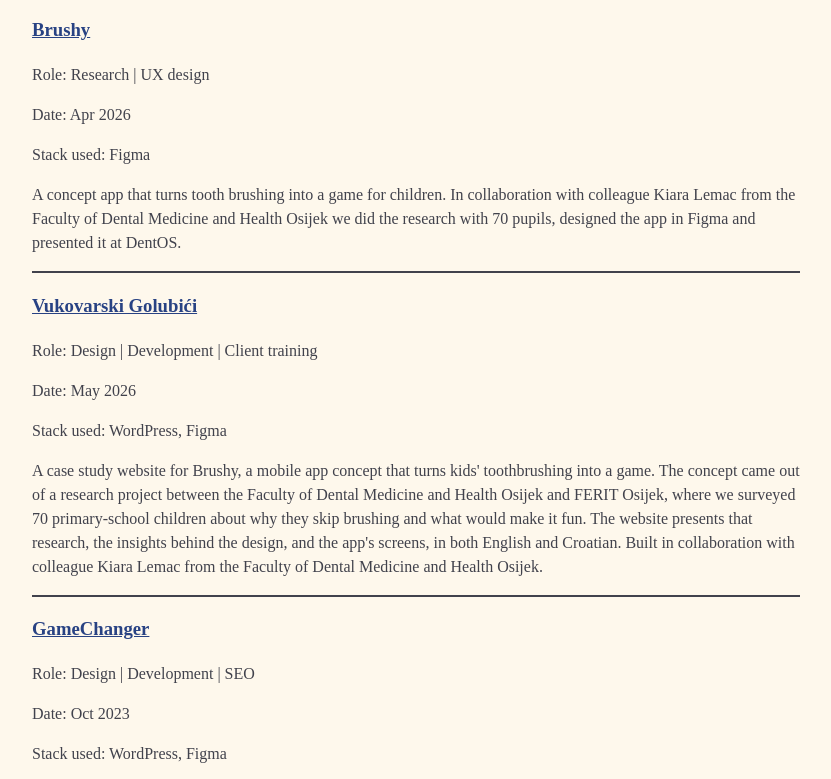
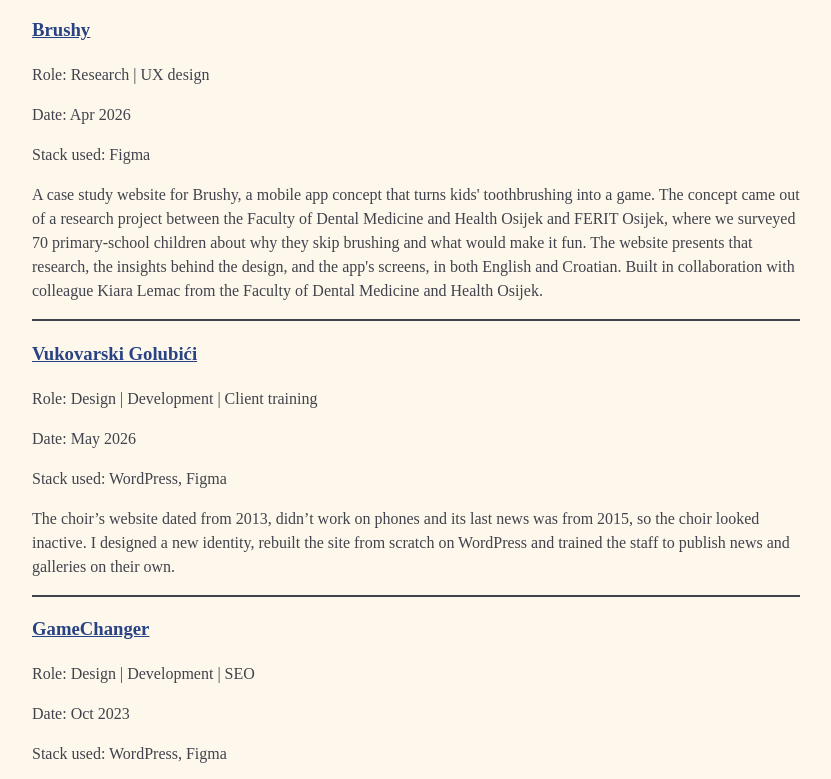
Before and after one commit to marinsabo/Portfolio-Website, a plain HTML site: page projects.html in a window 1280 px wide. Shown: the part 532-1311 px from the top of the page, without its empty margins (224-1055 px from the left). Drawn offline with Linux system fonts and the light colour scheme.

Commit message:
Fix previous commit mistakes

```diff
--- a/projects.html
+++ b/projects.html
@@ -42,10 +42,14 @@
         <p>Date: Apr 2026</p>
         <p>Stack used: Figma</p>
         <p>
-          A concept app that turns tooth brushing into a game for children. In
-          collaboration with colleague Kiara Lemac from the Faculty of Dental
-          Medicine and Health Osijek we did the research with 70 pupils,
-          designed the app in Figma and presented it at DentOS.
+          A case study website for Brushy, a mobile app concept that turns kids'
+          toothbrushing into a game. The concept came out of a research project
+          between the Faculty of Dental Medicine and Health Osijek and FERIT
+          Osijek, where we surveyed 70 primary-school children about why they
+          skip brushing and what would make it fun. The website presents that
+          research, the insights behind the design, and the app's screens, in
+          both English and Croatian. Built in collaboration with colleague Kiara
+          Lemac from the Faculty of Dental Medicine and Health Osijek.
         </p>
       </section>
       <section>
@@ -56,14 +60,10 @@
         <p>Date: May 2026</p>
         <p>Stack used: WordPress, Figma</p>
         <p>
-          A case study website for Brushy, a mobile app concept that turns kids'
-          toothbrushing into a game. The concept came out of a research project
-          between the Faculty of Dental Medicine and Health Osijek and FERIT
-          Osijek, where we surveyed 70 primary-school children about why they
-          skip brushing and what would make it fun. The website presents that
-          research, the insights behind the design, and the app's screens, in
-          both English and Croatian. Built in collaboration with colleague Kiara
-          Lemac from the Faculty of Dental Medicine and Health Osijek.
+          The choir’s website dated from 2013, didn’t work on phones and its
+          last news was from 2015, so the choir looked inactive. I designed a
+          new identity, rebuilt the site from scratch on WordPress and trained
+          the staff to publish news and galleries on their own.
         </p>
       </section>
       <section>
```
